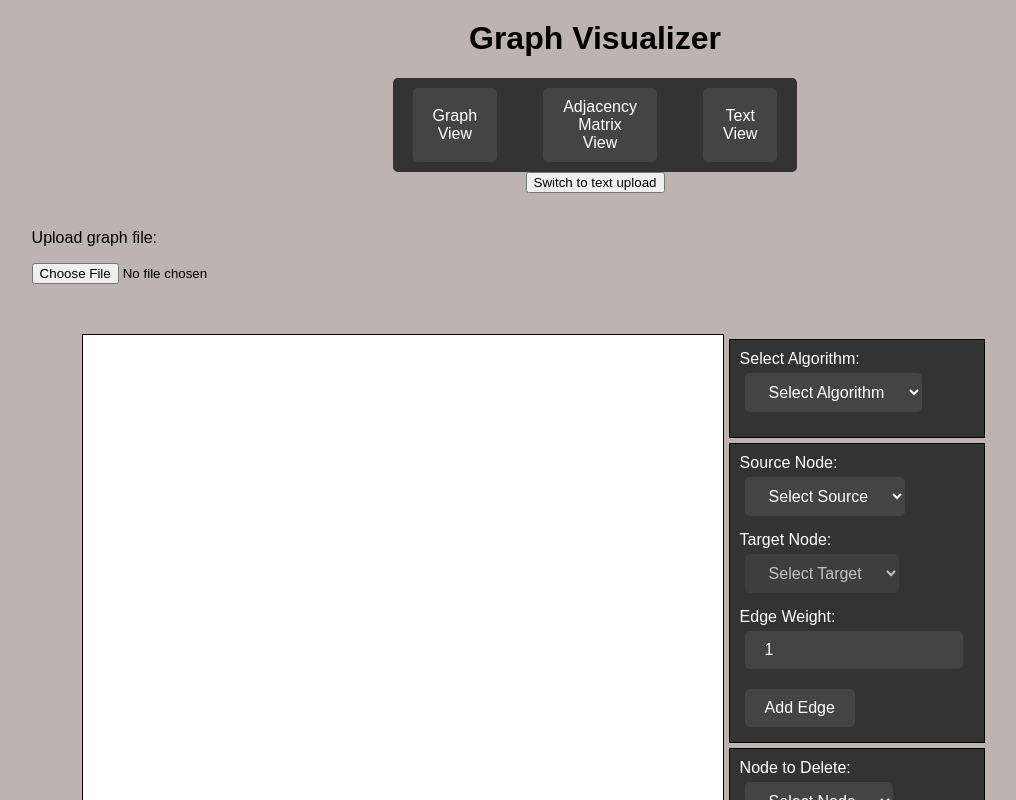
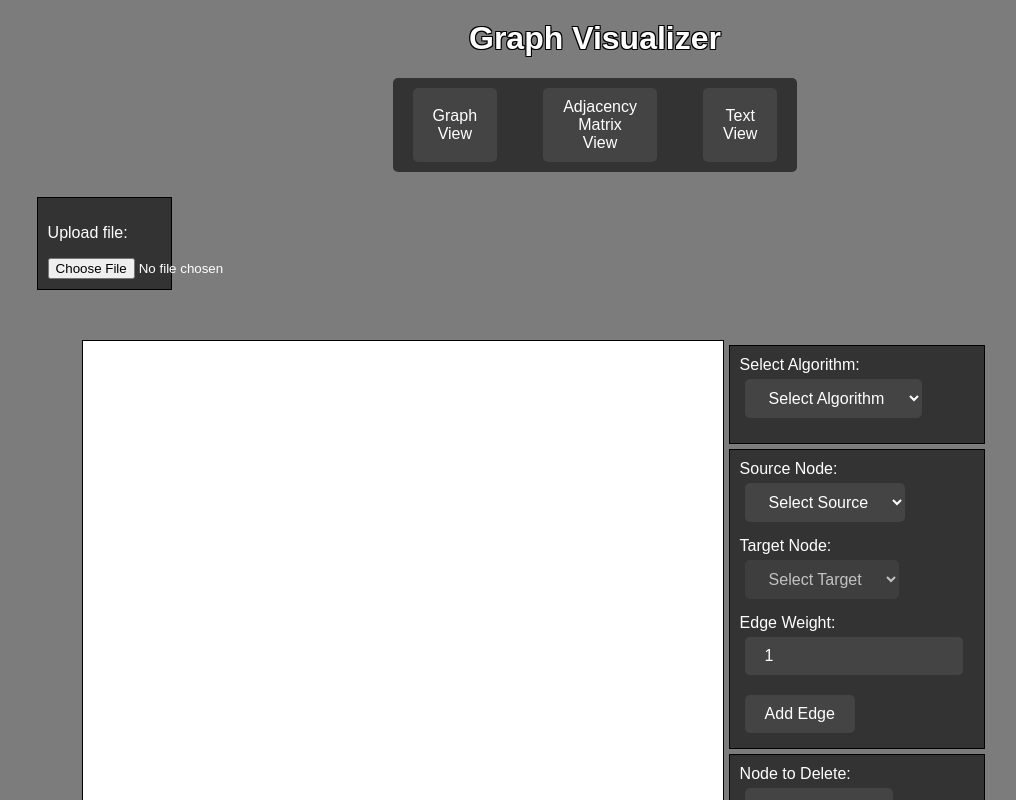
Before and after one commit to Matic054/GraphVisualizer, a React (Create React App) app: page / in a window 1280 px wide. Shown: the top 800 px of the page, without its empty margins (45-1061 px from the left). Built offline with nearby package versions, Linux system fonts and the light colour scheme.

Commit message:
some 'final' changes

```diff
--- a/src/App.css
+++ b/src/App.css
@@ -40,12 +40,20 @@
 body {
   margin: 0;
   font-family: Arial, sans-serif;
-  background-color: #beb3b3;
+  background-color: #7d7c7c;
 }
 
 h1 {
   text-align: center;
   margin-top: 20px;
+  color: white;
+    text-shadow:
+      -1px -1px 0 #000,
+       1px -1px 0 #000,
+      -1px  1px 0 #000,
+       1px  1px 0 #000;
+    font-size: 2em;
+    font-weight: bold;
 }
 
 .container {
@@ -56,6 +64,17 @@ h1 {
 
 .file-upload {
   margin: 20px 0;
+}
+
+.upload {
+  border: 1px solid black;
+  margin: 5px;
+  padding: 10px;
+  width: 12%;
+  box-sizing: border-box;
+  background-color: #333;
+  font-size: 16px;
+  color: white;
 }
 
 .graph-container {
--- a/src/App.js
+++ b/src/App.js
@@ -14,17 +14,12 @@ const App = () => {
   const [fileText, setText] = useState('');
   const [view, setView] = useState('graph');
 
-  const handleFileParsed = (parsedVertices, parsedEdges, fileText) => {
-    setVertices(parsedVertices);
-    setEdges(parsedEdges);
-    setText(fileText);
-  };
-
-  const handleTextFileParsed = (parsedVertices, parsedEdges, sentenceMapping, fileText) => {
+  const handleFileParsed = (parsedVertices, parsedEdges, sentenceMapping, fileText, isText) => {
     setVertices(parsedVertices);
     setEdges(parsedEdges);
     setSentenceMapping(sentenceMapping);
     setText(fileText);
+    setTextView(isText);
   };
 
   const updateEdges = (sourceId, targetId, weight) => {
@@ -49,12 +44,9 @@ const App = () => {
       if (!updatedEdges.some(edge => edge.source.id === sourceId && edge.target.id === targetId)) {
         if (weight !== 0) {
           if (oppositeEdgeIndex !== -1) {
-            // Make the opposite edge undirected
             updatedEdges[oppositeEdgeIndex] = { ...updatedEdges[oppositeEdgeIndex], directed: false };
-            // Add the new undirected edge
             updatedEdges.push({ source, target, weight, directed: false });
           } else {
-            // Add the new directed edge
             updatedEdges.push({ source, target, weight, directed: true });
           }
         }
@@ -65,13 +57,10 @@ const App = () => {
 
   const updateVertices = (nodeId) => {
     const nodeExists = vertices.some(vertex => vertex.id === nodeId);
-
     if (nodeExists) {
-      // Remove the node and all its edges
       setVertices(vertices.filter(vertex => vertex.id !== nodeId));
       setEdges(edges.filter(edge => edge.source.id !== nodeId && edge.target.id !== nodeId));
     } else {
-      // Add the new node
       setVertices([...vertices, { id: nodeId }]);
     }
   };
@@ -80,42 +69,22 @@ const App = () => {
   <div className="container">
   <h1>Graph Visualizer</h1>
   <NavBar currentView={view} setView={setView} />
-  {(view === 'graph') && (
-    <button onClick={() => setTextView(!textView)}>
-      {(!textView) ? 'Switch to text upload' : 'Switch to graph upload'}
-    </button>
-  )}
-      {(view === 'graph' && !textView) && (
+      {(view === 'graph') && (
 
         <div className="file-upload">
-          {view === 'graph'}
-          <p>Upload graph file:</p>
-          <FileUpload onGraphParsed={handleFileParsed} />
+          <div className="upload">
+            <p>Upload file:</p>
+            <FileUpload onGraphParsed={handleFileParsed} />
+          </div>
           <GraphVisualizer
             initialVertices={vertices}
             initialEdges={edges}
             initialMapping={sentenceMapping}
-            istext={false}
+            istext={textView}
             updateEdges={updateEdges}
             updateVertices={updateVertices}
           />
         </div>
-      )}
-      {(view === 'graph' && textView) && (
-        <div className="file-upload">
-          {view === 'graph'}
-          <p>Upload text file:</p>
-          <FileUpload onGraphParsed={handleTextFileParsed} />
-
-          <GraphVisualizer
-            initialVertices={vertices}
-            initialEdges={edges}
-            initialMapping={sentenceMapping}
-            istext={true}
-            updateEdges={updateEdges}
-            updateVertices={updateVertices}
-          />
-      </div>
       )}
       {view === 'matrix' && (
         <AdjacencyMatrixView
--- a/src/components/FileUpload.js
+++ b/src/components/FileUpload.js
@@ -7,10 +7,10 @@ const FileUpload = ({ onGraphParsed, onSentenceGraphParsed }) => {
 
     if (content.startsWith('V={')) {
       const { vertices, edges } = parseGraphData(content);
-      onGraphParsed(vertices, edges, content);
+      onGraphParsed(vertices, edges, {}, content, false);
     } else {
       const { vertices, edges, sentenceMapping } = parseSentenceGraph(content);
-      onGraphParsed(vertices, edges, sentenceMapping, content);
+      onGraphParsed(vertices, edges, sentenceMapping, content, true);
     }
   };
 
```
